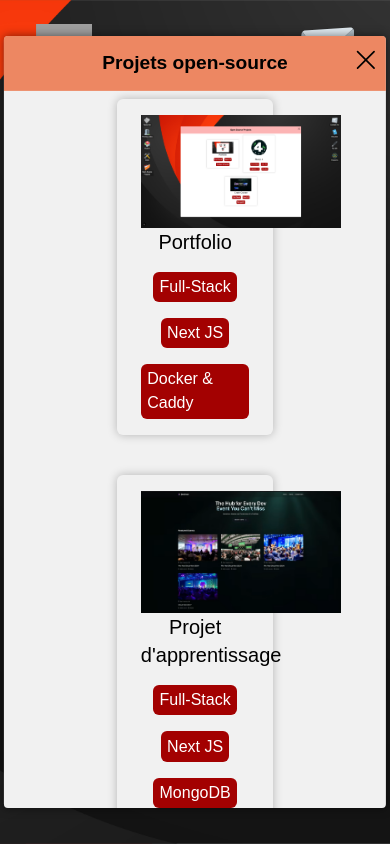
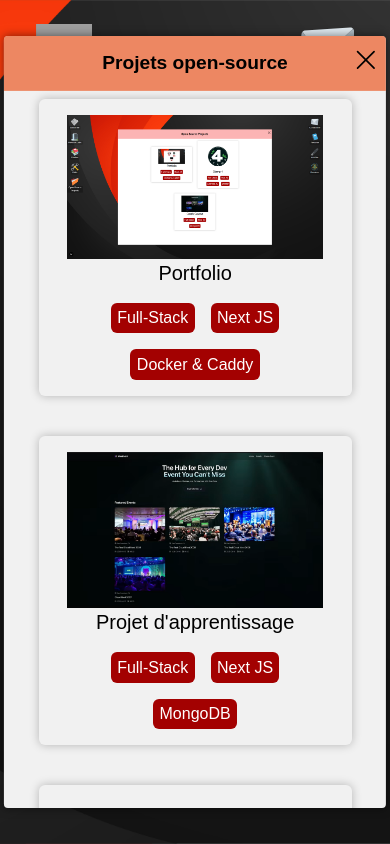
Before and after one commit to DorianDevelop/next-portfolio, a Next.js app: page / in a window 390 px wide. Both pictures are taken after a click on the element "Projets open-source". Built offline with nearby package versions, Linux system fonts and the light colour scheme; grey boxes are pictures that could not be loaded.

Commit message:
Open source project responsive

```diff
--- a/app/globals.css
+++ b/app/globals.css
@@ -478,7 +478,6 @@ body {
 
             .project-image{
                 margin:auto;
-                max-width: 200px;
             }
 
             &:hover{
@@ -529,6 +528,13 @@ body {
             width: 95%;
         }
     }
+
+    .projects-container{
+
+        .project {
+            max-width: 90% !important;
+        }
+    }
 }
 
 @keyframes colorChangeOutline {
```
